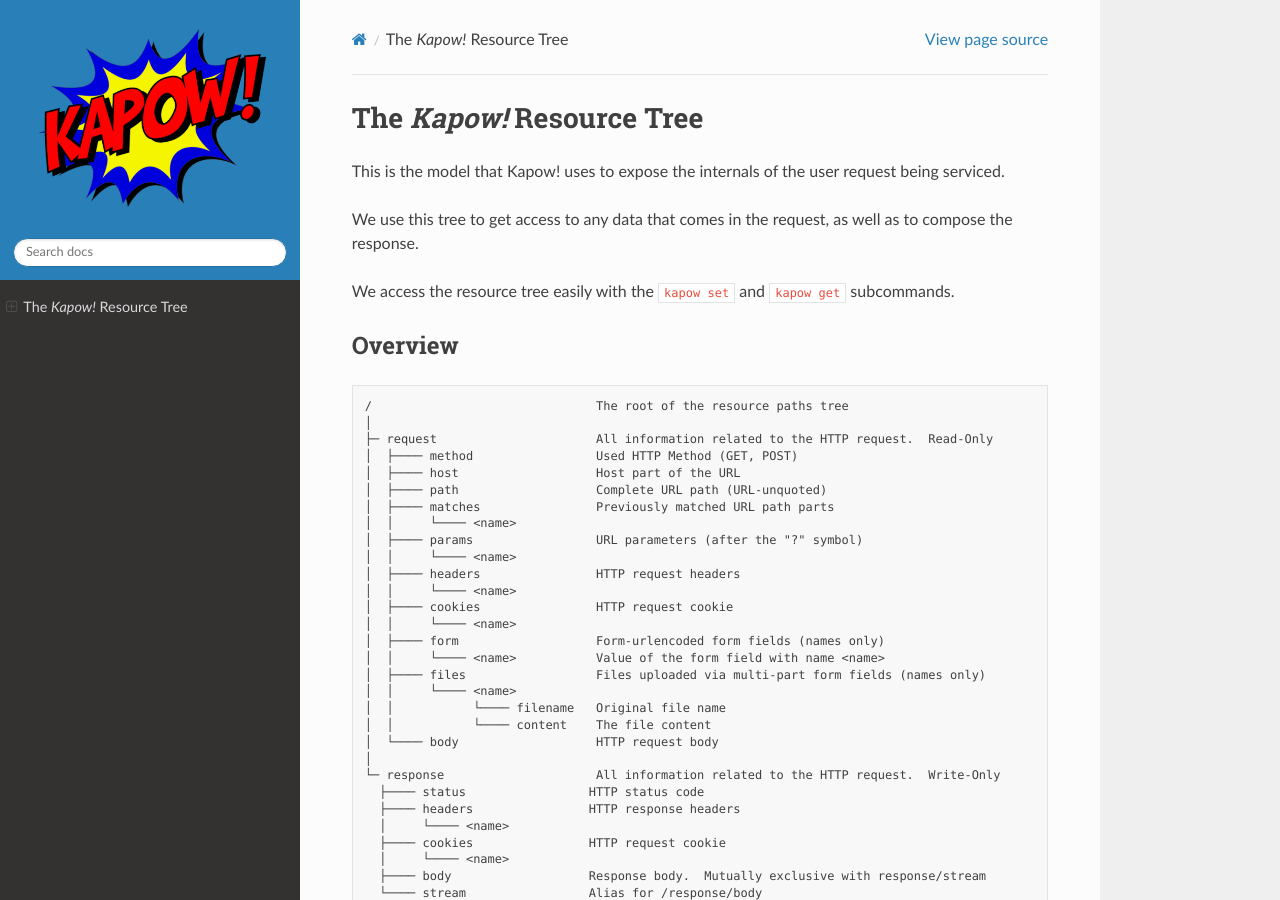
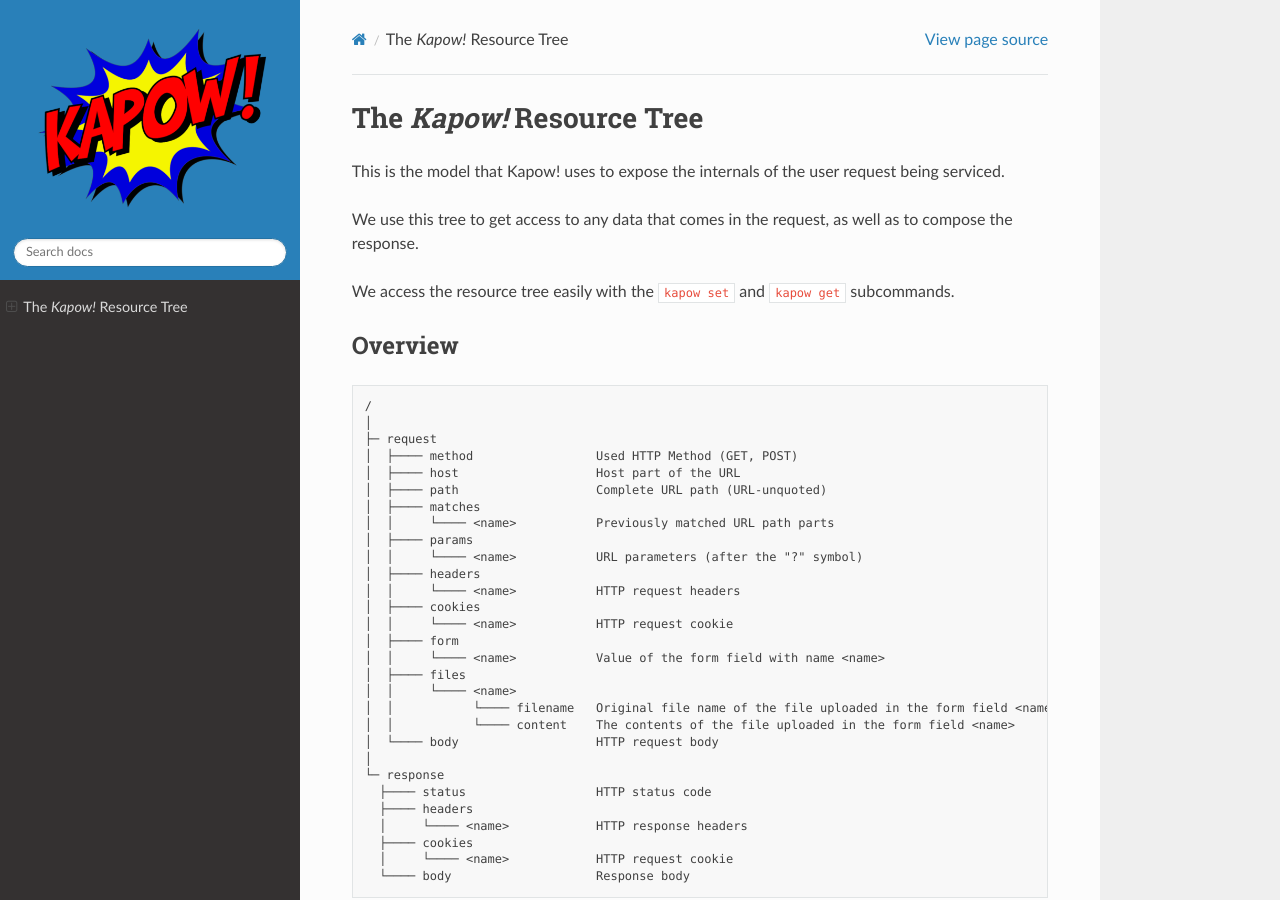
Before and after one commit to BBVA/kapow, a Sphinx documentation site: the page built from docs/source/theory/resource_tree.rst, in a window 1280 px wide and 900 px high. Built offline with Sphinx 7.4.7 and the Read the Docs theme 2.0.0, drawn with Linux system fonts in a browser that asks for light colours; pages that are not in the unit, such as notebooks, are missing from menus.

Commit message:
Resource tree documentation cleanup

```diff
--- a/docs/source/theory/resource_tree.rst
+++ b/docs/source/theory/resource_tree.rst
@@ -17,36 +17,35 @@ Overview
 
 .. code-block:: plain
 
-    /                               The root of the resource paths tree
+    /
     │
-    ├─ request                      All information related to the HTTP request.  Read-Only
+    ├─ request
     │  ├──── method                 Used HTTP Method (GET, POST)
     │  ├──── host                   Host part of the URL
     │  ├──── path                   Complete URL path (URL-unquoted)
-    │  ├──── matches                Previously matched URL path parts
+    │  ├──── matches
+    │  │     └──── <name>           Previously matched URL path parts
+    │  ├──── params
+    │  │     └──── <name>           URL parameters (after the "?" symbol)
+    │  ├──── headers
+    │  │     └──── <name>           HTTP request headers
+    │  ├──── cookies
+    │  │     └──── <name>           HTTP request cookie
+    │  ├──── form
+    │  │     └──── <name>           Value of the form field with name <name>
+    │  ├──── files
     │  │     └──── <name>
-    │  ├──── params                 URL parameters (after the "?" symbol)
-    │  │     └──── <name>
-    │  ├──── headers                HTTP request headers
-    │  │     └──── <name>
-    │  ├──── cookies                HTTP request cookie
-    │  │     └──── <name>
-    │  ├──── form                   Form-urlencoded form fields (names only)
-    │  │     └──── <name>           Value of the form field with name <name>
-    │  ├──── files                  Files uploaded via multi-part form fields (names only)
-    │  │     └──── <name>
-    │  │           └──── filename   Original file name
-    │  │           └──── content    The file content
+    │  │           └──── filename   Original file name of the file uploaded in the form field <name>
+    │  │           └──── content    The contents of the file uploaded in the form field <name>
     │  └──── body                   HTTP request body
     │
-    └─ response                     All information related to the HTTP request.  Write-Only
-      ├──── status                 HTTP status code
-      ├──── headers                HTTP response headers
-      │     └──── <name>
-      ├──── cookies                HTTP request cookie
-      │     └──── <name>
-      ├──── body                   Response body.  Mutually exclusive with response/stream
-      └──── stream                 Alias for /response/body
+    └─ response
+      ├──── status                  HTTP status code
+      ├──── headers
+      │     └──── <name>            HTTP response headers
+      ├──── cookies
+      │     └──── <name>            HTTP request cookie
+      └──── body                    Response body
 
 Resources
 ---------
```
